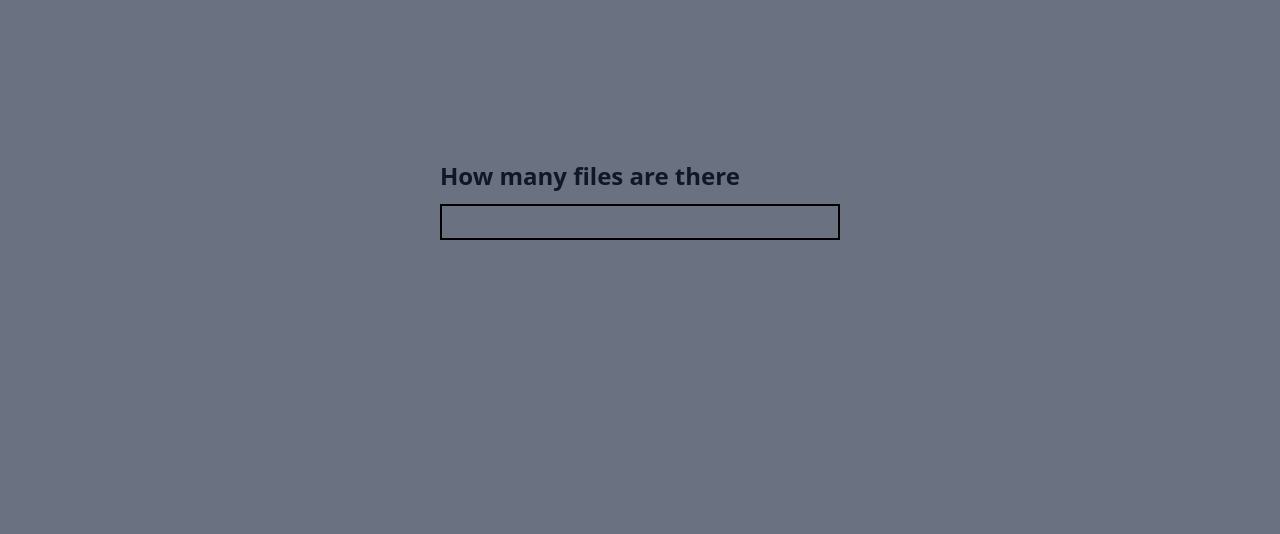
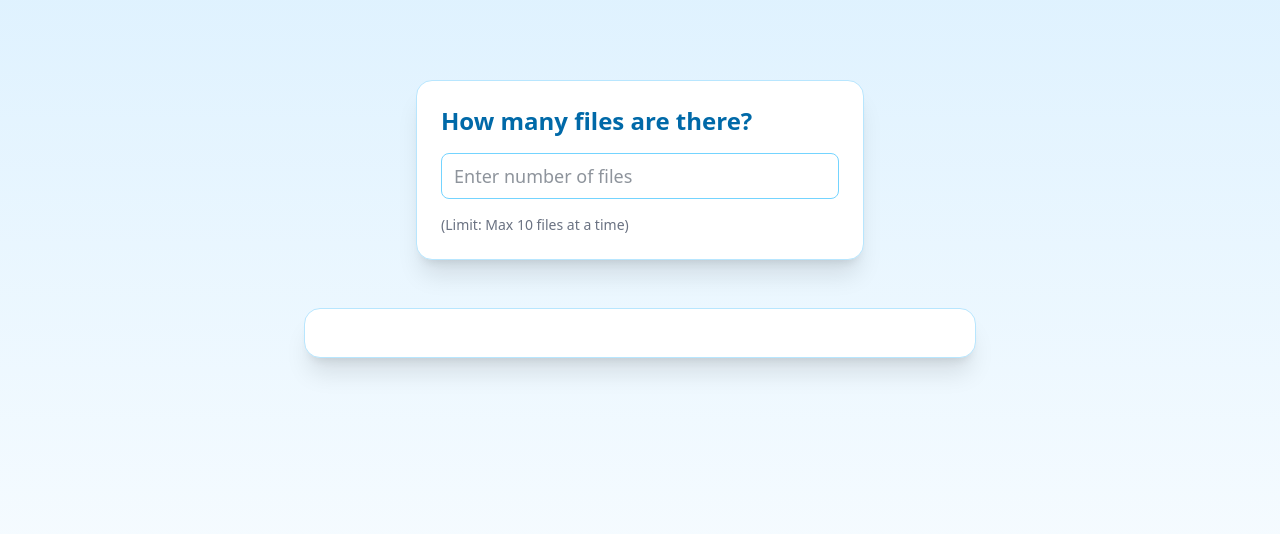
Before and after one commit to vineet-53/os_pbl, a React (Vite) app in the folder client/: page / in a window 1280 px wide. Shown: the top 534 px of the page. Built offline with nearby package versions, Linux system fonts and the light colour scheme.

Commit message:
updated ui components

```diff
--- a/client/src/components/FileUploadPage/FileUploadForm.jsx
+++ b/client/src/components/FileUploadPage/FileUploadForm.jsx
@@ -3,38 +3,27 @@ import { useRef, useState } from "react";
 const FileUploadForm = ({ setFiles }) => {
   const [file, setFile] = useState(null);
   const fileUploadRef = useRef(null);
+
   const handleFileUploadChange = (e) => {
-    setFile(e.target.files[0]);
-    setFiles((prev) => [e.target.files[0], ...prev]);
-    console.log(e.target.files);
+    const uploadedFile = e.target.files[0];
+    setFile(uploadedFile);
+    setFiles((prev) => [uploadedFile, ...prev]);
   };
+
   return (
-    <div className="h-[100px] p-4 flex justify-center items-center  bg-gray-400 rounded-xl w-80 relative">
-      {file == null && (
-        <button
-          type="button"
-          onClick={() => {
-            fileUploadRef.current.click();
-          }}
-          className=" cursor-pointer bg-gray-100 text-gray-800 text-xs font-medium me-2 px-2.5 py-0.5 rounded-full dark:bg-gray-700 dark:text-gray-300"
-        >
-          Upload File
-        </button>
-      )}
+    <div className="w-72 h-24 bg-white border border-sky-200 shadow-md rounded-xl flex justify-center items-center p-4 transition-all">
+      <button
+        type="button"
+        onClick={() => fileUploadRef.current.click()}
+        className="text-sm text-sky-600 hover:text-sky-800 font-medium px-4 py-2 rounded-lg bg-sky-50 hover:bg-sky-100 transition-all duration-200"
+      >
+        {file == null
+          ? "Upload File"
+          : file.name.length < 20
+            ? file.name
+            : file.name.slice(0, 20) + " ..."}
+      </button>
 
-      {file != null && (
-        <button
-          type="button"
-          onClick={() => {
-            fileUploadRef.current.click();
-          }}
-          className="text-wrap"
-        >
-          {file?.name?.length < 20
-            ? file?.name
-            : file?.name?.slice(0, 20) + " ..."}
-        </button>
-      )}
       <input
         type="file"
         ref={fileUploadRef}
@@ -44,4 +33,5 @@ const FileUploadForm = ({ setFiles }) => {
     </div>
   );
 };
+
 export default FileUploadForm;
--- a/client/src/components/FileUploadPage/FileUploadFormSection.jsx
+++ b/client/src/components/FileUploadPage/FileUploadFormSection.jsx
@@ -14,10 +14,10 @@ const FileUploadFormSection = ({ filesList, setResult }) => {
     const formData = new FormData();
     if (filesList.length !== files.length) {
       console.log("please upload all files");
+      toast.error("Please upload all files before submitting.");
       return;
     }
 
-    // inserting the files data
     files.forEach((file) => {
       formData.append("files", file);
     });
@@ -25,27 +25,27 @@ const FileUploadFormSection = ({ filesList, setResult }) => {
     formData.append("algo", selectAlgo);
 
     (async () => {
-      const loadingId = toast.loading("uploading files...");
+      const loadingId = toast.loading("Uploading files...");
       try {
         const res = await axios.post(BASE_URL + "/api/upload", formData, {
           headers: {
             "Content-Type": "multipart/form-data",
           },
         });
-        console.log(res.data);
         if (!res.data.success) {
-          throw new Error("error uploading file");
+          throw new Error("Upload failed");
         }
         setResult(res.data.result);
         toast.success(res.data.message);
       } catch (err) {
-        console.log("error uploading backend");
-        toast.error("Error upload files");
+        console.error("Upload error:", err);
+        toast.error("Error uploading files.");
       } finally {
         toast.dismiss(loadingId);
       }
     })();
   };
+
   useEffect(() => {
     console.log(files);
   }, [files]);
@@ -53,33 +53,35 @@ const FileUploadFormSection = ({ filesList, setResult }) => {
   return (
     <form
       onSubmit={handleFormSubmit}
-      className="flex items-center flex-col gap-3 h-40 "
+      className="w-full max-w-3xl bg-white border border-sky-200 shadow-xl p-6 mt-4 rounded-2xl flex flex-col items-center gap-6"
     >
       {filesList?.length !== 0 && (
-        <select
-          onChange={(e) => {
-            setSelectAlgo(e.target.value);
-          }}
-          className="bg-gray-50 w-[200px] border border-gray-300 text-gray-900 text-sm rounded-lg focus:ring-blue-500 focus:border-blue-500 block  p-2.5 dark:bg-gray-700 dark:border-gray-600 dark:placeholder-gray-400 dark:text-white dark:focus:ring-blue-500 dark:focus:border-blue-500"
-        >
-          <option defaultValue value="fcfs">
-            FCFS
-          </option>
-          <option value="ljfs">LJFS</option>
-          <option value="sjfs">SJFS</option>
-        </select>
+        <div className="w-full max-w-xs">
+          <label className="block text-sky-700 font-semibold mb-1">
+            Select Scheduling Algorithm
+          </label>
+          <select
+            value={selectAlgo}
+            onChange={(e) => setSelectAlgo(e.target.value)}
+            className="block w-full border border-sky-300 rounded-lg px-4 py-2 text-base text-gray-700 focus:outline-none focus:ring-2 focus:ring-sky-400"
+          >
+            <option value="fcfs">FCFS</option>
+            <option value="ljfs">LJFS</option>
+            <option value="sjfs">SJFS</option>
+          </select>
+        </div>
       )}
 
-      <div className="w-[70%] justify-center  mx-auto flex gap-3 flex-wrap">
-        {filesList.map((value, index) => {
-          return <FileUploadForm setFiles={setFiles} key={index} />;
-        })}
+      <div className="w-full flex flex-wrap justify-center gap-4">
+        {filesList.map((_, index) => (
+          <FileUploadForm setFiles={setFiles} key={index} />
+        ))}
       </div>
 
-      {filesList?.length != 0 && (
+      {filesList?.length !== 0 && (
         <button
           type="submit"
-          className="w-20 focus:outline-none text-white bg-green-700 hover:bg-green-800 focus:ring-4 focus:ring-green-300 font-medium rounded-lg text-sm px-5 py-2.5 me-2 mb-2 dark:bg-green-600 dark:hover:bg-green-700 dark:focus:ring-green-800"
+          className="mt-4 px-6 py-2 bg-sky-600 hover:bg-sky-700 text-white rounded-xl shadow-md transition-all duration-200"
         >
           Upload
         </button>
--- a/client/src/components/FileUploadPage/FileUploadPage.jsx
+++ b/client/src/components/FileUploadPage/FileUploadPage.jsx
@@ -10,20 +10,22 @@ const FileUploadPage = () => {
   if (result.length != 0) {
     return <ProcessScheduler processes={result} />;
   }
+
   return (
-    <div className=" bg-gray-500 py-40 text-white flex flex-col gap-10 items-center h-screen ">
-      {result.length == 0 && (
+    <div className="bg-gradient-to-b from-sky-100 to-white py-20 px-4 flex flex-col items-center min-h-screen text-gray-800">
+      {result.length === 0 && (
         <>
-          <div className="w-[400px] flex flex-col gap-3">
-            <h2 className="text-2xl font-bold text-gray-900">
-              How many files are there
+          <div className="w-full max-w-md p-6 bg-white rounded-2xl shadow-xl flex flex-col gap-4 border border-sky-200">
+            <h2 className="text-2xl font-semibold text-sky-700">
+              How many files are there?
             </h2>
             <input
-              className="border-2 border-black px-2 py-1"
+              className="border border-sky-300 rounded-lg px-3 py-2 text-lg focus:outline-none focus:ring-2 focus:ring-sky-400 transition-all"
               type="number"
+              placeholder="Enter number of files"
               ref={inputRef}
               onChange={() => {
-                if (inputRef.current.value == "") setFileUploadFormList([]);
+                if (inputRef.current.value === "") setFileUploadFormList([]);
                 else if (parseInt(inputRef.current.value) > 10) return;
                 else {
                   setFileUploadFormList(
@@ -32,11 +34,17 @@ const FileUploadPage = () => {
                 }
               }}
             />
+            <p className="text-sm text-gray-500">
+              (Limit: Max 10 files at a time)
+            </p>
           </div>
-          <FileUploadFormSection
-            setResult={setResult}
-            filesList={fileUploadFormList}
-          />
+
+          <div className="mt-8 w-full max-w-2xl">
+            <FileUploadFormSection
+              setResult={setResult}
+              filesList={fileUploadFormList}
+            />
+          </div>
         </>
       )}
     </div>
```
